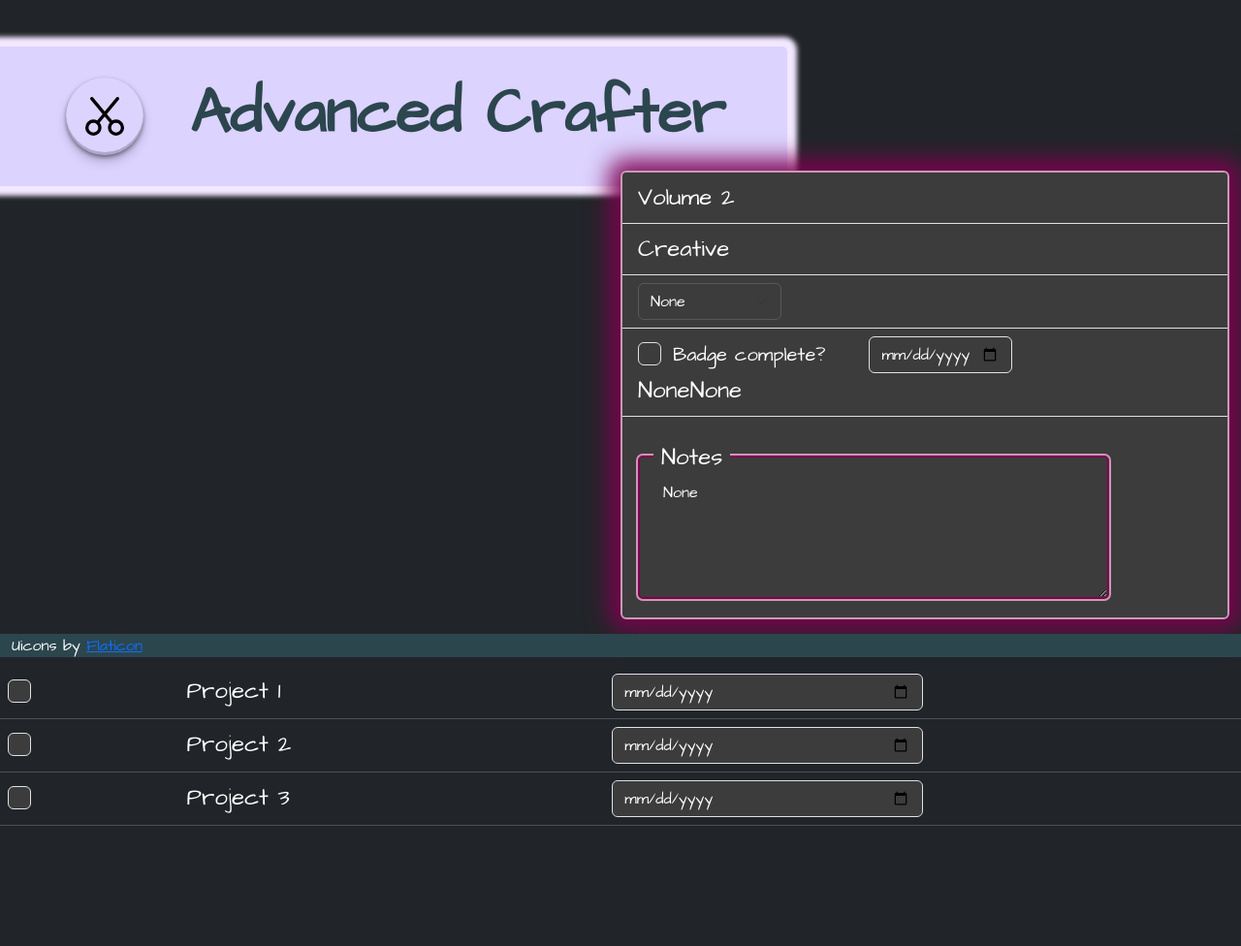
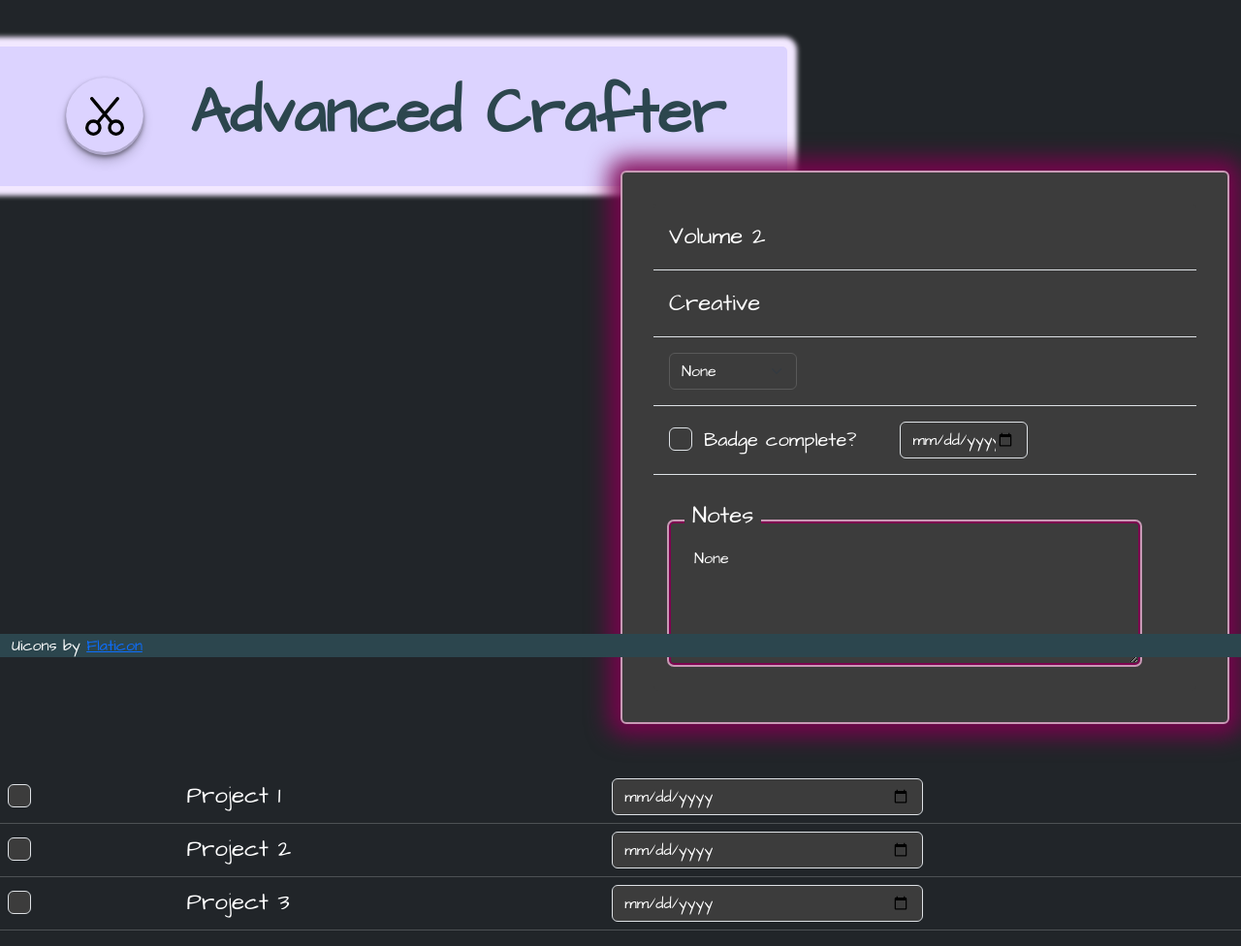
Before and after one commit to LisaS7/RebelBadgeTracker, a Flask app: page /badge/1 in a window 1280 px wide. Shown: the part 122-1098 px from the top of the page at 97% size. Before the commit the page ends 974 px from the top, so only its background shows below. Run offline with Flask 3, Linux system fonts and the light colour scheme; data comes from the database, SQL or seed files in the repository.

Commit message:
Badge date picker working! Minor style changes.

```diff
--- a/flask_app/models/badge.py
+++ b/flask_app/models/badge.py
@@ -1,3 +1,4 @@
+from datetime import datetime as dt
 from sqlalchemy.ext.hybrid import hybrid_property
 from flask_app import db
 from flask_app.config import SECTION_COLOURS
@@ -18,6 +19,10 @@ class Badge(db.Model):
     clauses = db.Relationship("Clause", backref="clause", lazy=True)
 
     def save_changes(self, data):
+        date_str = data.get("date")
+        if date_str:
+            data["date"] = dt.strptime(date_str, "%Y-%m-%d")
+
         for field in ["rating", "notes", "complete", "date"]:
             if field in data:
                 setattr(self, field, data[field])
--- a/flask_app/static/css/style.css
+++ b/flask_app/static/css/style.css
@@ -144,6 +144,15 @@ textarea {
   box-shadow: 0px 0px 23px 12px rgba(127, 1, 81, 0.93);
 }
 
+.list-group {
+  padding: 2rem;
+}
+
+.list-group-item {
+  padding-top: 1rem;
+  padding-bottom: 1rem;
+}
+
 #badge-complete-container {
   gap: 45px;
 }
--- a/flask_app/static/js/badge.js
+++ b/flask_app/static/js/badge.js
@@ -2,9 +2,11 @@
 const ratingSelect = document.getElementById("rating-select");
 ratingSelect.value = ratingSelect.dataset.rating;
 
-// Rating and textarea POST
+// Badge details - rating, date and textarea POST
 const notesText = document.getElementById("notes-text");
-const elements = [ratingSelect, notesText];
+const badgeDate = document.getElementById("badge-date");
+console.log(badgeDate);
+const elements = [ratingSelect, badgeDate, notesText];
 elements.forEach((element) =>
   element.addEventListener("focusout", function (ev) {
     const newValue = ev.target.value;
@@ -21,6 +23,7 @@ elements.forEach((element) =>
   })
 );
 
+// Badge complete checkbox POST
 const badgeCheckbox = document.getElementById("badge-checkbox");
 badgeCheckbox.addEventListener("focusout", function (ev) {
   const badgeId = badgeCheckbox.dataset.badgeId;
@@ -34,23 +37,7 @@ badgeCheckbox.addEventListener("focusout", function (ev) {
   });
 });
 
-// General event listeners for all elements in badge details list
-// const badgeDetails = document.getElementById("badge-details");
-// badgeDetails.addEventListener("focusout", (ev) => {
-//   const newValue = ev.target.value;
-//   const badgeId = badgeDetails.dataset.badgeId;
-
-//   fetch(`http://127.0.0.1:5000/badge/${badgeId}`, {
-//     method: "POST",
-//     headers: { "Content-Type": "application/json" },
-//     body: JSON.stringify({
-//       id: badgeId,
-//       [ev.target.dataset.columnId]: newValue,
-//     }),
-//   });
-// });
-
-// Separate logic for clause checkboxes POST
+// Clause checkboxes POST
 // (note that they use target.checked instead of target.value)
 const checkboxes = document.getElementsByClassName("clause-checkbox");
 Array.from(checkboxes).forEach((element) =>
@@ -68,7 +55,7 @@ Array.from(checkboxes).forEach((element) =>
 );
 
 // Datepickers POST
-const datePickers = document.querySelectorAll("input[type=date]");
+const datePickers = document.getElementsByClassName("clause-date");
 Array.from(datePickers).forEach((element) =>
   element.addEventListener("change", function (ev) {
     const clauseId = ev.target.dataset.clauseId;
--- a/flask_app/templates/pages/badge.html
+++ b/flask_app/templates/pages/badge.html
@@ -43,14 +43,14 @@
               'checked="checked"' if badge.complete }} />
             </div>
             <input
-              id="badgeDate"
+              id="badge-date"
               class="form-control w-25"
               type="date"
               value="{{badge.date|date_format}}"
               data-badge-id="{{badge.id}}"
+              data-column-id="date"
             />
           </div>
-          <span>{{ badge.complete }}</span><span>{{ badge.date }}</span>
         </li>
         <li class="list-group-item notes">
           <label>Notes</label>
@@ -82,8 +82,7 @@
       <td>{{clause.description}}</td>
       <td>
         <input
-          id="completeDate"
-          class="form-control w-50"
+          class="clause-date form-control w-50"
           type="date"
           value="{{clause.date|date_format}}"
           data-clause-id="{{clause.id}}"
```
